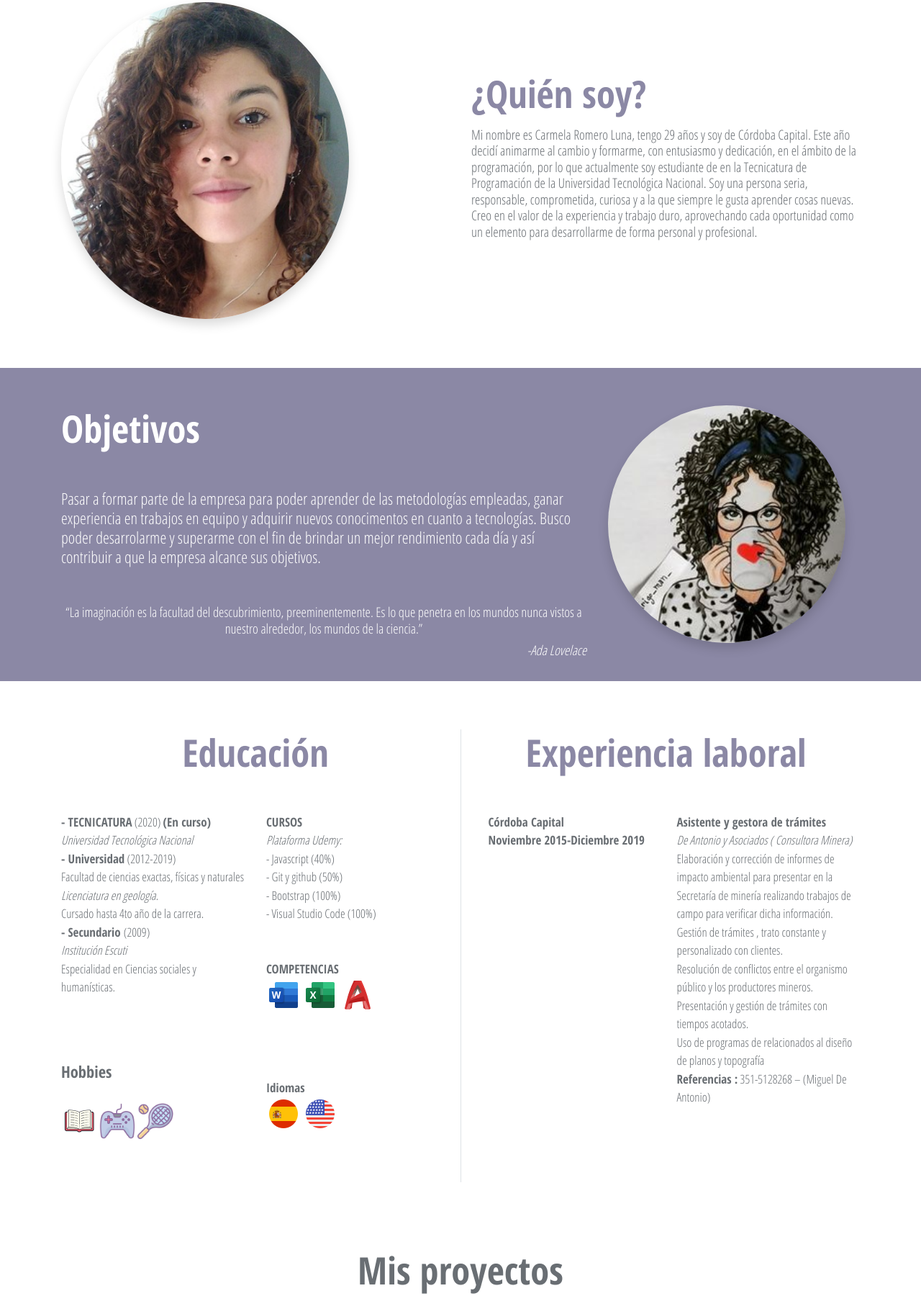
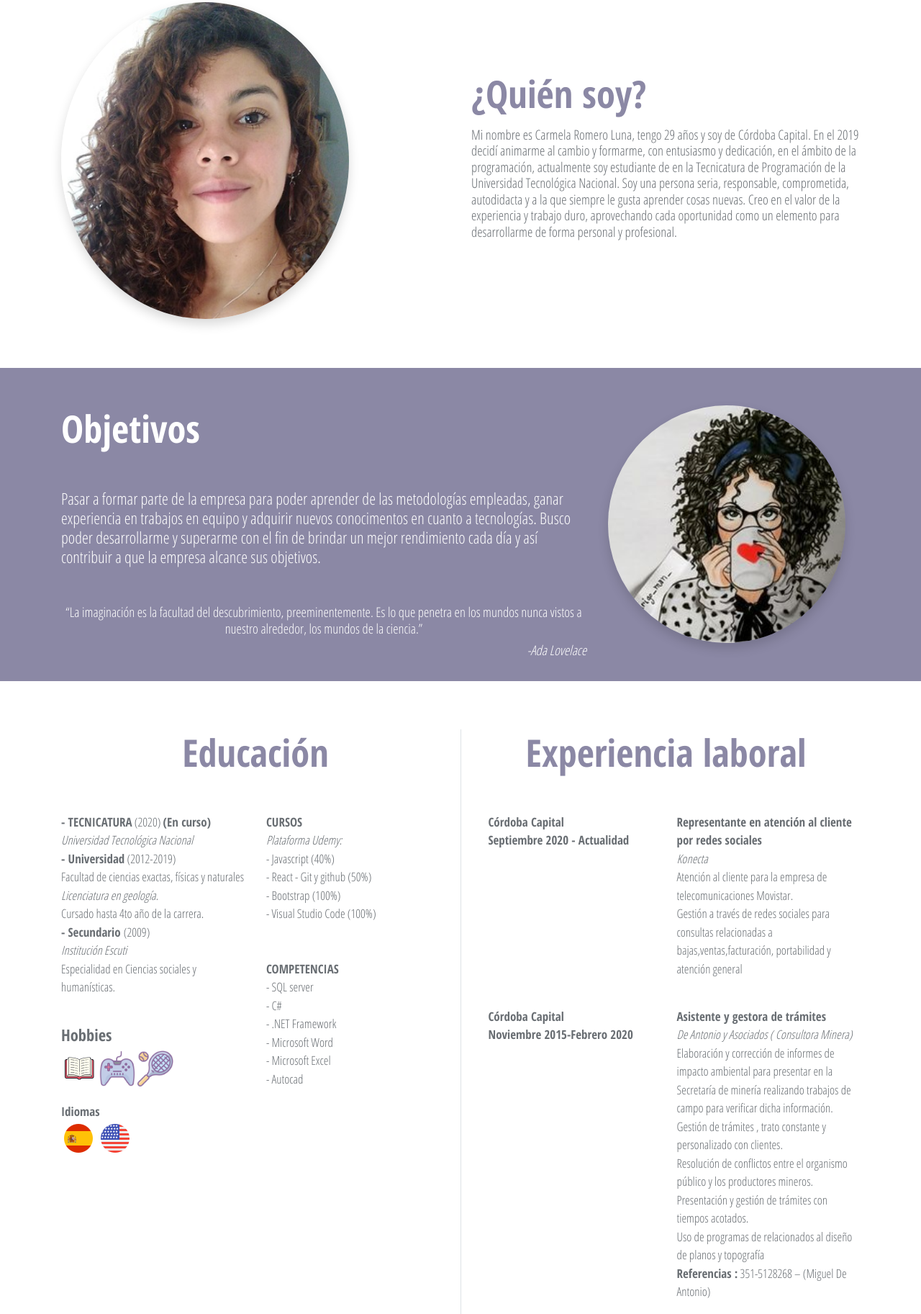
Before and after one commit to Auttomatica/Profile, a plain HTML site: page index.html in a window 1280 px wide. Shown: the part 132-1957 px from the top of the page at 72% size. Drawn offline with Linux system fonts and the light colour scheme.

Commit message:
Actualizacion

```diff
--- a/index.html
+++ b/index.html
@@ -65,9 +65,9 @@
                     <h1 class="display-4 font-weight-bold text-primary">¿Quién soy?</h1>
                     <p>
                         <h5> Mi nombre es Carmela Romero Luna, tengo 29 años y soy de Córdoba Capital.
-                            Este año decidí animarme al cambio y formarme, con entusiasmo y dedicación, en el ámbito de la programación,
-                            por lo que actualmente soy estudiante de en la Tecnicatura de Programación de la Universidad Tecnológica Nacional.
-                            Soy una persona seria, responsable, comprometida, curiosa y a la que siempre le gusta
+                            En el 2019 decidí animarme al cambio y formarme, con entusiasmo y dedicación, en el ámbito de la programación,
+                            actualmente soy estudiante de en la Tecnicatura de Programación de la Universidad Tecnológica Nacional.
+                            Soy una persona seria, responsable, comprometida, autodidacta y a la que siempre le gusta
                             aprender cosas nuevas. Creo en el valor de la experiencia y trabajo duro, aprovechando cada
                             oportunidad como un elemento para desarrollarme de forma personal y profesional.
 
@@ -87,7 +87,9 @@
             <div class="row">
                 <div class="col-12 col-md-8 text-center text-md-left">
                     <h2 class="display-4 font-weight-bold  mt-5">Objetivos </h2>
-                    <p class="h4  py-5">Pasar a formar parte de la empresa para poder aprender de las metodologías empleadas, ganar experiencia en trabajos en equipo y adquirir nuevos conocimentos en cuanto a tecnologías. Busco poder desarrolarme y superarme con el fin de brindar un mejor rendimiento cada día y así
+                    <p class="h4  py-5">Pasar a formar parte de la empresa para poder aprender de las metodologías empleadas,
+                        ganar experiencia en trabajos en equipo y adquirir nuevos conocimentos en cuanto a tecnologías. Busco poder desarrollarme y
+                        superarme con el fin de brindar un mejor rendimiento cada día y así
                     contribuir a que la empresa alcance sus
                     objetivos. </p>
                     <p class="h5 text-center">“La imaginación es la facultad del descubrimiento, preeminentemente. Es lo
@@ -123,11 +125,18 @@
                                 <b> - Secundario </b> (2009)</br>
                                <i> Institución Escuti</i></br>
                                 Especialidad en Ciencias sociales y humanísticas.</br>
-                            </br></br></br>
-                            <b><h4>Hobbies</h4></b></br>
+                            </br>
+                            <b><h4>Hobbies</h4></b>
                             <img src="imagenes/leeer.png" alt="" width="50">
                             <img src="imagenes/videojuego.png" alt="" width="50">
                             <img src="imagenes/tenis.png" alt="" width="50">
+                            </br></br>
+                            <p class="tamañoLetra"><b>Idiomas</b> </br>
+                                <img src="imagenes/ESPAÑA.png" alt="">
+                                <img src="IMAGENES/USA.png" alt="">
+
+                                <i></i>
+                            </p>
 
 
                             </p>
@@ -138,20 +147,22 @@
                             <p class="tamañoLetra"> <strong>CURSOS</br></strong>
                                 <i>Plataforma Udemy: </i> </br>
                                 - Javascript (40%)</br>
+                                - React
                                 - Git y github (50%)</br>
                                 - Bootstrap (100%)</br>
                                 - Visual Studio Code (100%) </br></br></br>
                                 <strong> COMPETENCIAS </br></strong>
-                                <img src="IMAGENES/icons8-microsoft-word-2019-48.png" alt="" title="Word">
+                                - SQL server </br>
+                                - C# </br>
+                                - .NET Framework </br>
+                                - Microsoft Word</br>
+                                - Microsoft Excel </br>
+                                - Autocad
+                                <!-- <img src="IMAGENES/icons8-microsoft-word-2019-48.png" alt="" title="Word">
                                 <img src="IMAGENES/icons8-microsoft-excel-2019-48.png" alt="" title="Excel">
-                                <img src="imagenes/icons8-autodesk-autocad-48.png" alt="Autocad" title="Autocad">
+                                <img src="imagenes/icons8-autodesk-autocad-48.png" alt="Autocad" title="Autocad"> -->
                                 </br></br></br></br>
-                                <p class="tamañoLetra"><b>Idiomas</b> </br>
-                                    <img src="imagenes/ESPAÑA.png" alt="">
-                                    <img src="IMAGENES/USA.png" alt="">
 
-                                    <i></i>
-                                </p>
 
 
                             </p>
@@ -162,8 +173,23 @@
                     <h3 class="display-4 font-weight-bold text-primary text-center tamañoMiExp">Experiencia laboral</h3>
                     <div class="row py-5">
                         <div class="col-4 col-sm-6">
-                            <p class="tamañoLetra ml-4"> <strong>Córdoba Capital </br> Noviembre 2015-Diciembre
-                                    2019</strong>
+                            <p class="tamañoLetra ml-4"> <strong>Córdoba Capital </br> Septiembre 2020 - Actualidad
+                                    </strong>
+                            </p class="tamañoLetra">
+                        </div>
+                        <div class="col-8 col-sm-6">
+                            <p class="tamañoLetra"> <b> Representante en atención al cliente por redes sociales </b> </br>
+                                <i> Konecta </i> </br>
+                                Atención al cliente para la empresa de telecomunicaciones Movistar. </br>
+                                Gestión a través de redes sociales para consultas relacionadas a bajas,ventas,facturación,
+                                portabilidad y atención general </br>
+                                 </br>
+
+                            </p>
+                        </div>
+                        <div class="col-4 col-sm-6">
+                            <p class="tamañoLetra ml-4"> <strong>Córdoba Capital </br> Noviembre 2015-Febrero
+                                    2020</strong>
                             </p class="tamañoLetra">
                         </div>
                         <div class="col-8 col-sm-6">
```
